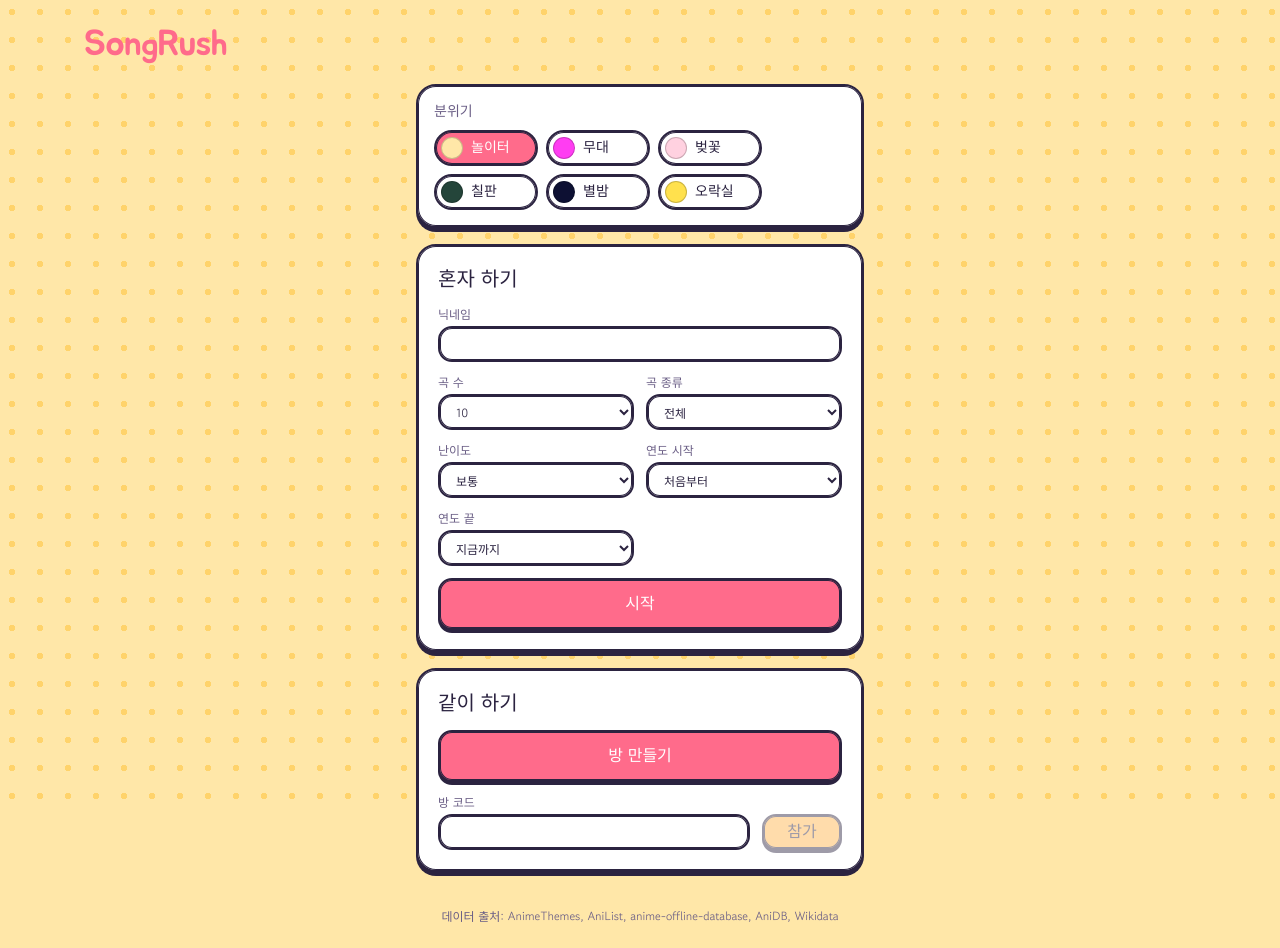
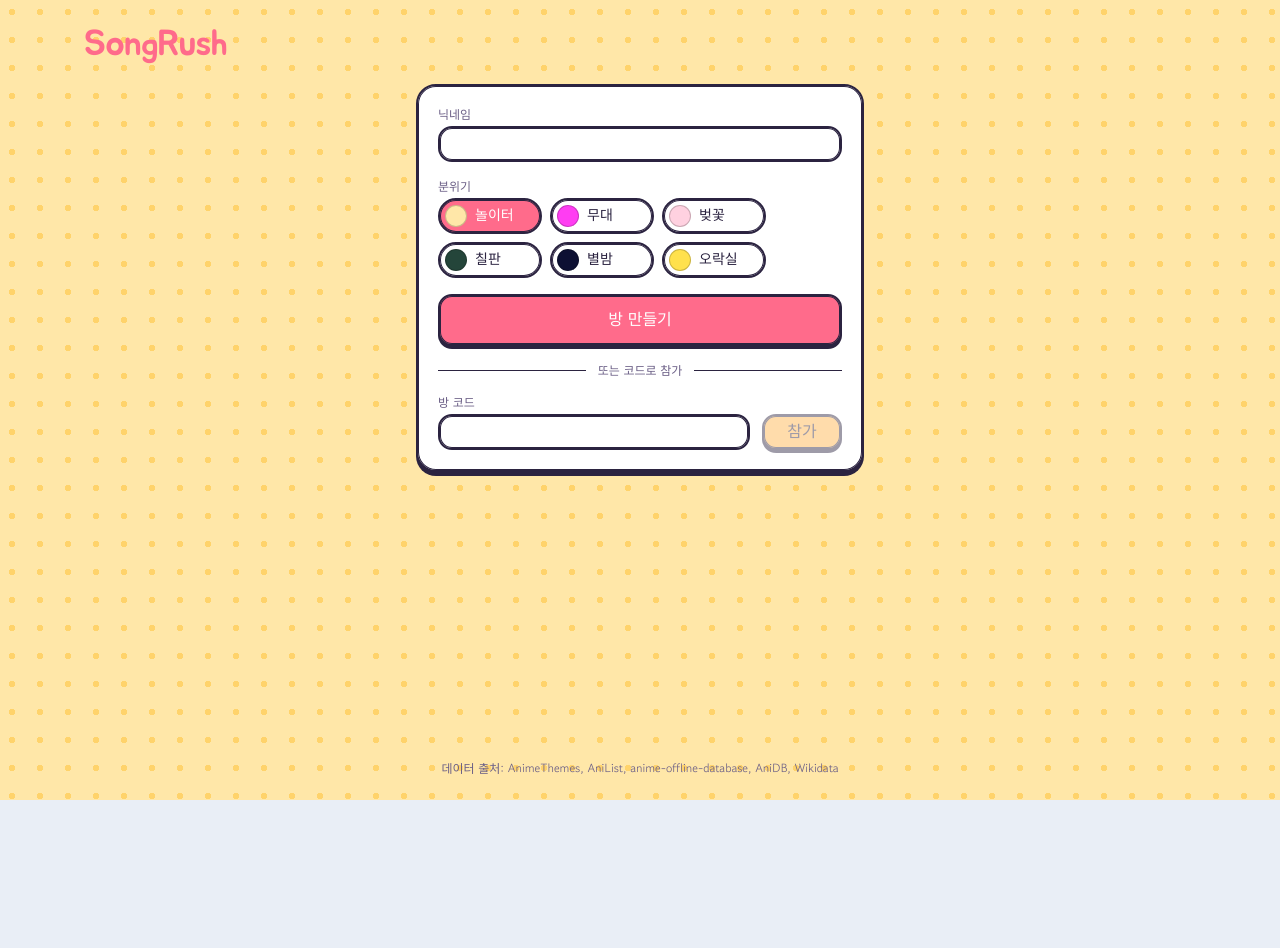
Before and after one commit to kimdoodoo12/SongRushApp, a React (Vite) app in the folder frontend/: page / in a window 1280 px wide. After the commit the page ends 800 px from the top, so only its background shows below. Built offline with nearby package versions, Linux system fonts and the light colour scheme; a web font is replaced by a local one.

Commit message:
feat(078): no solo in the client; a rotation cue on every record

```diff
--- a/frontend/src/App.jsx
+++ b/frontend/src/App.jsx
@@ -40,11 +40,11 @@ function App({
   const opusOk = canPlayOpus === undefined ? detectedOpus : canPlayOpus
   // Read once at mount (D-048 share links).
   const [initialCode] = useState(codeFromPath)
-  // 곡 수 and the filters, shared by solo and the host and kept for the
-  // page's lifetime (F-008): neither 처음으로 nor 나가기 resets them.
+  // 곡 수 and the filters, the host's lobby controls, kept for the page's
+  // lifetime (F-008): neither 처음으로 nor 나가기 resets them.
   const [selection, setSelection] = useState(DEFAULT_SELECTION)
-  // The own room look (F-012): the start screen and solo games use it; a
-  // room uses the host's pick from the server instead.
+  // The own room look (F-012): the start screen uses it; a room uses the
+  // host's pick from the server instead.
   const [ownTheme, setOwnTheme] = useState(loadOwnTheme)
   const ctxRef = useRef(null)
   const sessionRef = useRef(null)
@@ -73,7 +73,8 @@ function App({
     })
   }
 
-  // Starts a session: mode 'solo', 'create' or 'join' (see session.js).
+  // Starts a room session: mode 'create' or 'join' (see session.js). There is
+  // no solo mode in the client (D-093): every game is a room game.
   function openSession(options) {
     // The audio-unlock gesture: create and resume synchronously in the click,
     // before anything is awaited (design 029). One context for every game.
@@ -98,11 +99,6 @@ function App({
       dispatch,
       ...options,
     })
-  }
-
-  function handleStart(nickname) {
-    if (isReversed(selection)) return
-    openSession({ mode: 'solo', nickname, songCount: Number(selection.songCount), fields: toFields(selection) })
   }
 
   function handleCreate(nickname) {
@@ -193,9 +189,6 @@ function App({
             initialCode={initialCode}
             theme={ownTheme}
             onPickTheme={handleOwnTheme}
-            selection={selection}
-            onSelectionChange={setSelection}
-            onStart={handleStart}
             onCreate={handleCreate}
             onJoin={handleJoin}
           />
--- a/frontend/src/components/FilterControls.jsx
+++ b/frontend/src/components/FilterControls.jsx
@@ -2,8 +2,8 @@ import { TIER_OPTIONS, TYPE_OPTIONS, YEAR_FROM_OPTIONS, YEAR_TO_OPTIONS, isRever
 
 const REVERSED_HINT = '시작 연도가 끝 연도보다 늦습니다.'
 
-// 곡 종류, 난이도 (F-009), 연도 시작 and 연도 끝 (F-008), for the solo form
-// and the host. selection is the App-level { songCount, type, from, to,
+// 곡 종류, 난이도 (F-009), 연도 시작 and 연도 끝 (F-008), the host's lobby
+// controls. selection is the App-level { songCount, type, from, to,
 // tier }; onChange gets the whole new selection. The parent disables its
 // start button while the range is reversed; the hint is shown here.
 function FilterControls({ selection, onChange }) {
--- a/frontend/src/components/GameScreen.jsx
+++ b/frontend/src/components/GameScreen.jsx
@@ -264,11 +264,6 @@ function GameScreen({ state, onChat, onSkip, onReset, onToLobby, onUnlockSound }
       {screen === 'over' && (
         <section className="over flex flex-col items-center gap-3 text-center">
           {finalScore !== null && <p className="font-display h-8 w-full truncate text-2xl leading-8">{`최종 점수: ${finalScore}점`}</p>}
-          {room === null && (
-            <button type="button" className="go h-11 w-32 truncate px-2 py-0" onClick={onReset}>
-              다시 하기
-            </button>
-          )}
           {room !== null && lobbyOpen && (
             <button type="button" className="go h-11 w-32 truncate px-2 py-0" onClick={onToLobby}>
               대기실로
--- a/frontend/src/components/StartScreen.jsx
+++ b/frontend/src/components/StartScreen.jsx
@@ -1,40 +1,19 @@
 import { useState } from 'react'
-import { SONG_COUNTS } from '../game/state.js'
-import { isReversed } from '../game/filters.js'
-import FilterControls from './FilterControls.jsx'
 import ThemePicker from './ThemePicker.jsx'
 
 const NO_OPUS =
   '이 브라우저에서는 음원을 재생할 수 없습니다. 브라우저 또는 iOS를 최신 버전으로 업데이트해 주세요.'
 const CODE_LENGTH = 5
 
-// The solo form (닉네임, 곡 수, 시작) and, outside it, the room controls
-// (방 만들기, 방 코드, 참가). The code field is outside the form so Enter in
-// it joins the room instead of starting a solo game. 곡 수 and the filters
-// are the App-level selection, shared with the host controls (F-008).
-// theme is the own room look, changed with the 분위기 picker (F-012).
-function StartScreen({
-  canPlayOpus,
-  error,
-  initialCode,
-  theme,
-  onPickTheme,
-  selection,
-  onSelectionChange,
-  onStart,
-  onCreate,
-  onJoin,
-}) {
+// One card, top to bottom: 닉네임, the 분위기 picker, 방 만들기, then 방 코드
+// with 참가. Every game is a room game (D-093): there is no solo form, and
+// 곡 수 and the filters are host controls in the lobby. Enter in the code
+// field joins the room. theme is the own room look, changed with the
+// 분위기 picker (F-012).
+function StartScreen({ canPlayOpus, error, initialCode, theme, onPickTheme, onCreate, onJoin }) {
   const [nickname, setNickname] = useState('')
   const [code, setCode] = useState(initialCode)
   const canJoin = canPlayOpus && code !== ''
-  const canStart = canPlayOpus && !isReversed(selection)
-
-  function handleSubmit(event) {
-    event.preventDefault()
-    if (!canStart) return
-    onStart(nickname)
-  }
 
   function handleJoin() {
     if (!canJoin) return
@@ -49,41 +28,23 @@ function StartScreen({
 
   return (
     <div className="start-screen mx-auto flex w-full max-w-md flex-col gap-4">
-      <div className="panel flex flex-col gap-2 p-4">
-        <span className="font-display h-5 truncate text-sm leading-5 text-muted">분위기</span>
-        <ThemePicker value={theme} onPick={onPickTheme} />
-      </div>
-      <form className="start grid grid-cols-2 gap-3 panel p-5 [&_label]:flex [&_label]:flex-col [&_label]:gap-1 [&_label]:text-xs [&_label]:font-medium [&_label]:text-muted" onSubmit={handleSubmit}>
-        <h2 className="font-display col-span-full h-7 truncate text-xl leading-7">혼자 하기</h2>
+      <div className="start room-controls panel grid grid-cols-[minmax(0,1fr)_auto] items-end gap-x-3 gap-y-4 p-5 [&_label]:flex [&_label]:flex-col [&_label]:gap-1 [&_label]:text-xs [&_label]:font-medium [&_label]:text-muted">
         <label className="col-span-full">
           닉네임
           <input type="text" maxLength={16} value={nickname} onChange={(e) => setNickname(e.target.value)} />
         </label>
-        <label>
-          곡 수
-          <select
-            value={selection.songCount}
-            onChange={(e) => onSelectionChange({ ...selection, songCount: e.target.value })}
-          >
-            {SONG_COUNTS.map((n) => (
-              <option key={n} value={String(n)}>
-                {n}
-              </option>
-            ))}
-          </select>
-        </label>
-        <FilterControls selection={selection} onChange={onSelectionChange} />
-        <button type="submit" className="go col-span-full h-13 truncate py-0 text-base leading-6" disabled={!canStart}>
-          시작
-        </button>
-        {!canPlayOpus && <p className="notice col-span-full text-sm text-warn">{NO_OPUS}</p>}
-        {error !== null && <p className="error col-span-full rounded-xl bg-bad/10 px-3 py-2 text-sm text-bad">{error}</p>}
-      </form>
-      <div className="start room-controls grid grid-cols-[minmax(0,1fr)_auto] items-end gap-3 panel p-5 [&_label]:flex [&_label]:flex-col [&_label]:gap-1 [&_label]:text-xs [&_label]:font-medium [&_label]:text-muted">
-        <h2 className="font-display col-span-full h-7 truncate text-xl leading-7">같이 하기</h2>
+        <div className="col-span-full flex flex-col gap-1">
+          <span className="h-4 truncate text-xs leading-4 font-medium text-muted">분위기</span>
+          <ThemePicker value={theme} onPick={onPickTheme} />
+        </div>
         <button type="button" className="go col-span-full h-13 truncate py-0 text-base leading-6" disabled={!canPlayOpus} onClick={() => onCreate(nickname)}>
           방 만들기
         </button>
+        <div className="col-span-full flex h-4 items-center gap-3 text-xs leading-4 text-muted" aria-hidden="true">
+          <span className="h-px flex-1 bg-line" />
+          또는 코드로 참가
+          <span className="h-px flex-1 bg-line" />
+        </div>
         <label>
           방 코드
           <input
@@ -104,6 +65,8 @@ function StartScreen({
         >
           참가
         </button>
+        {!canPlayOpus && <p className="notice col-span-full text-sm text-warn">{NO_OPUS}</p>}
+        {error !== null && <p className="error col-span-full rounded-xl bg-bad/10 px-3 py-2 text-sm text-bad">{error}</p>}
       </div>
     </div>
   )
--- a/frontend/src/game/filters.js
+++ b/frontend/src/game/filters.js
@@ -1,5 +1,5 @@
 // The draw filters (F-008): the selects' choices, the message fields they
-// add to create (solo) and start (lobby), and the applied-conditions line.
+// add to start (lobby), and the applied-conditions line.
 
 // 곡 종류 options: [value, text].
 export const TYPE_OPTIONS = [
--- a/frontend/src/game/themes.js
+++ b/frontend/src/game/themes.js
@@ -11,7 +11,7 @@ export const THEMES = [
 
 export const DEFAULT_THEME = 'play'
 
-// The own pick for the start screen and solo games.
+// The own pick for the start screen.
 const STORAGE_KEY = 'songrush.roomTheme'
 
 // A known theme id, or play.
--- a/frontend/src/index.css
+++ b/frontend/src/index.css
@@ -39,6 +39,7 @@
   --code-bg: #2b2340; --code-ink: #fff; --code-line: transparent; --av-ink: #2b2340; --av-line: #2b2340; --av-r: 50%;
   --bub: #fff; --bub-ink: #2b2340; --bub-line: #2b2340;
   --record: repeating-radial-gradient(circle, #2b2340 0 3px, #3a3157 3px 6px); --label: #ff6b8b; --record-glow: 0 0 #0000;
+  --sheen: rgba(255,255,255,.42); --label-dot: #ffffff;
   --eq: #4cc9f0; --eq2: #ffb347; --eq-line: #2b2340; --eq-r: 6px; --eq-glow: 0 0 #0000;
   --track: #f1ecff; --fill: repeating-linear-gradient(45deg, #ff6b8b 0 12px, #ff8fa8 12px 24px); --fill-glow: none;
   --btn: #ffb347; --btn-ink: #2b2340; --btn-shadow: 0 3px 0 #2b2340; --go-line: #2b2340;
@@ -61,6 +62,7 @@
   --bub: #ece9ff; --bub-ink: #0b0a18; --bub-line: #ece9ff;
   --glow1: 0 0 14px rgba(41,240,255,.6); --clock: #ff3df2; --glow2: 0 0 18px rgba(255,61,242,.65);
   --record: repeating-radial-gradient(circle, #0d0c18 0 2px, #1b1838 2px 4px); --label: conic-gradient(#ff3df2, #29f0ff, #ff3df2); --record-glow: 0 0 40px rgba(255,61,242,.35);
+  --sheen: rgba(41,240,255,.5); --label-dot: #0b0a18;
   --eq: linear-gradient(0deg, #29f0ff, #ff3df2); --eq2: linear-gradient(0deg, #29f0ff, #ff3df2); --eq-line: transparent; --eq-r: 6px; --eq-glow: 0 0 10px rgba(41,240,255,.45);
   --track: #1c1838; --fill: linear-gradient(90deg, #29f0ff, #ff3df2); --fill-glow: 0 0 14px rgba(255,61,242,.6);
   --btn: transparent; --btn-ink: #ece9ff; --btn-shadow: 0 0 #0000; --go-line: #ff3df2;
@@ -82,6 +84,7 @@
   --bub: #ffffff; --bub-ink: #5a3446; --bub-line: #f3b9cf;
   --glow1: none; --glow2: none; --clock: #5a3446;
   --record: repeating-radial-gradient(circle, #6b4a5a 0 3px, #7d5a6b 3px 6px); --label: #ffd1e0; --record-glow: 0 0 #0000;
+  --sheen: rgba(255,209,224,.6); --label-dot: #e0567f;
   --eq: #ff9cc0; --eq2: #9cc4ff; --eq-line: transparent; --eq-r: 10px; --eq-glow: 0 0 #0000;
   --track: #ffe3ee; --fill: linear-gradient(90deg, #ffb3cf, #ff7aa8); --fill-glow: none;
   --btn: #ffffff; --btn-ink: #e0567f; --btn-shadow: 0 0 #0000; --go-line: #f3b9cf;
@@ -104,6 +107,7 @@
   --bub: #f2f1e6; --bub-ink: #24453a; --bub-line: #f2f1e6;
   --glow1: none; --glow2: none; --clock: #f2f1e6;
   --record: repeating-radial-gradient(circle, #1b332b 0 3px, #2c5446 3px 6px); --label: #ffd166; --record-glow: 0 0 #0000;
+  --sheen: rgba(242,241,230,.42); --label-dot: #24453a;
   --eq: #f2f1e6; --eq2: #ffd166; --eq-line: transparent; --eq-r: 2px; --eq-glow: 0 0 #0000;
   --track: rgba(255,255,255,.08); --fill: repeating-linear-gradient(90deg, #f2f1e6 0 10px, transparent 10px 14px); --fill-glow: none;
   --btn: transparent; --btn-ink: #f2f1e6; --btn-shadow: 0 0 #0000; --go-line: rgba(240,240,225,.55);
@@ -125,6 +129,7 @@
   --bub: #f4f1ff; --bub-ink: #1a1640; --bub-line: #f4f1ff;
   --glow1: 0 0 12px rgba(255,211,110,.5); --clock: #ffd36e; --glow2: 0 0 16px rgba(255,211,110,.45);
   --record: repeating-radial-gradient(circle, #121539 0 2px, #22285e 2px 4px); --label: radial-gradient(circle, #fff6d6, #ffd36e); --record-glow: 0 0 36px rgba(255,211,110,.25);
+  --sheen: rgba(255,211,110,.45); --label-dot: #1a1640;
   --eq: linear-gradient(0deg, #9ec5ff, #f5a3d6); --eq2: linear-gradient(0deg, #9ec5ff, #f5a3d6); --eq-line: transparent; --eq-r: 6px; --eq-glow: 0 0 #0000;
   --track: rgba(255,255,255,.08); --fill: linear-gradient(90deg, #9ec5ff, #ffd36e); --fill-glow: none;
   --btn: transparent; --btn-ink: #f4f1ff; --btn-shadow: 0 0 #0000; --go-line: #ffd36e;
@@ -146,6 +151,7 @@
   --bub: #f5f5f5; --bub-ink: #101010; --bub-line: #f5f5f5;
   --glow1: none; --glow2: none; --clock: #ffe14d;
   --record: repeating-conic-gradient(#101010 0 10deg, #2a2a2a 10deg 20deg); --label: #ff2d75; --record-glow: 0 0 #0000;
+  --sheen: rgba(77,210,255,.45); --label-dot: #101010;
   --eq: #5cff5c; --eq2: #ffe14d; --eq-line: transparent; --eq-r: 0; --eq-glow: 0 0 #0000;
   --track: #101010; --fill: repeating-linear-gradient(90deg, #ffe14d 0 10px, #101010 10px 12px); --fill-glow: none;
   --btn: #101010; --btn-ink: #f5f5f5; --btn-shadow: 3px 3px 0 #4dd2ff; --go-line: #f5f5f5;
@@ -443,12 +449,32 @@
     box-shadow: inset 0 0 0 var(--ring) var(--line), var(--record-glow);
   }
 
+  /* The rotation cue (cycle 078): concentric grooves and a plain label look
+     the same at every angle, so two uneven light streaks on the grooves and
+     a dot on the label turn with the record. Both are paint only, in the
+     look's --sheen and --label-dot; the boxes are the record's own. */
+  .record::before {
+    content: "";
+    position: absolute;
+    inset: 0;
+    border-radius: inherit;
+    pointer-events: none;
+    background: conic-gradient(
+      from 0deg,
+      transparent 0deg,
+      var(--sheen) 6deg 34deg,
+      transparent 40deg 150deg,
+      var(--sheen) 156deg 170deg,
+      transparent 176deg 360deg
+    );
+  }
+
   .record::after {
     content: "";
     position: absolute;
     inset: 39%;
     border-radius: 50%;
-    background: var(--label);
+    background: radial-gradient(circle at 50% 24%, var(--label-dot) 0 13%, transparent 15%), var(--label);
     border: var(--bw) solid var(--line);
   }
 
```
Also changed, not shown: frontend/src/game/session.js (+25 -47 lines), frontend/src/game/state.js (+4 -4 lines).
